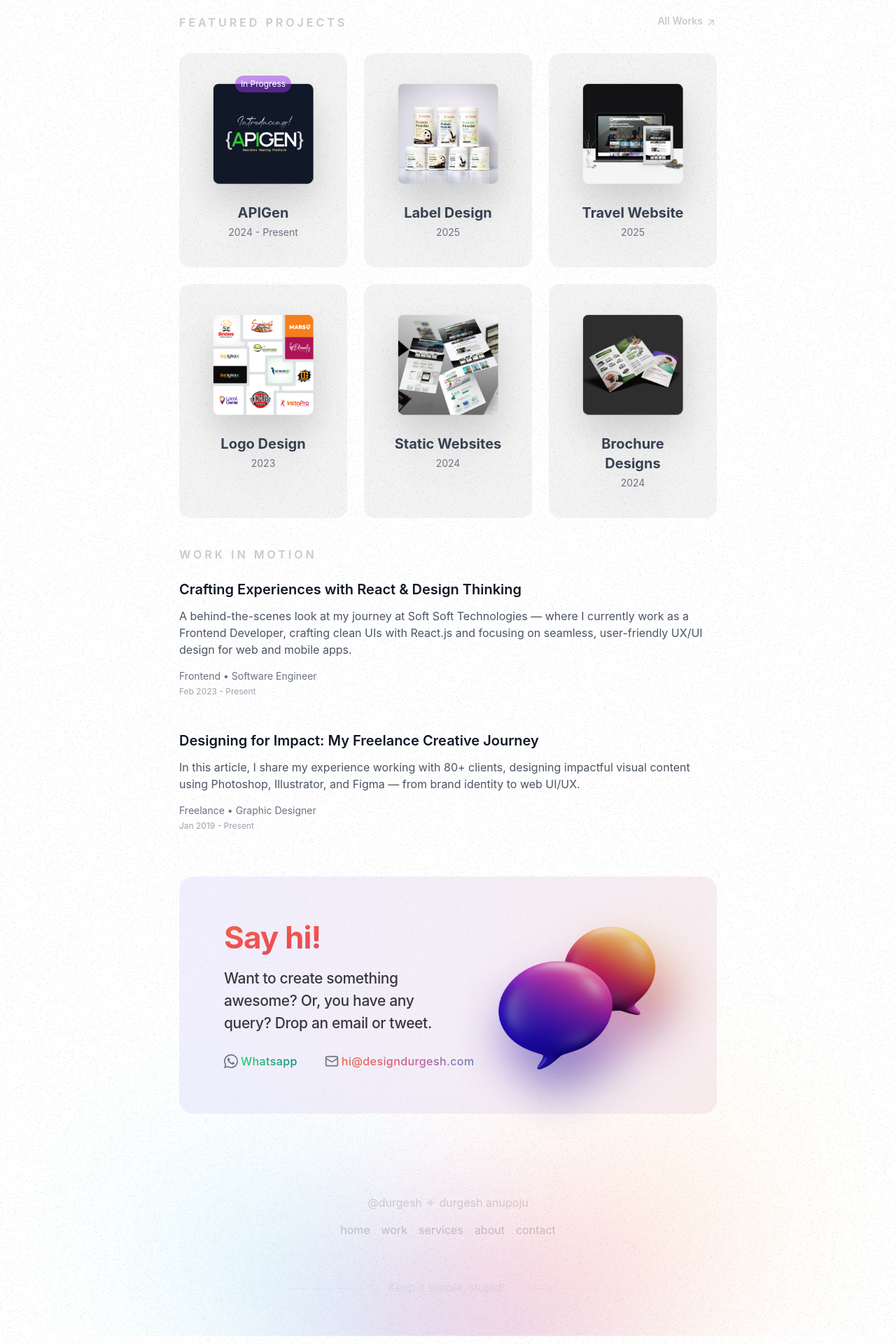
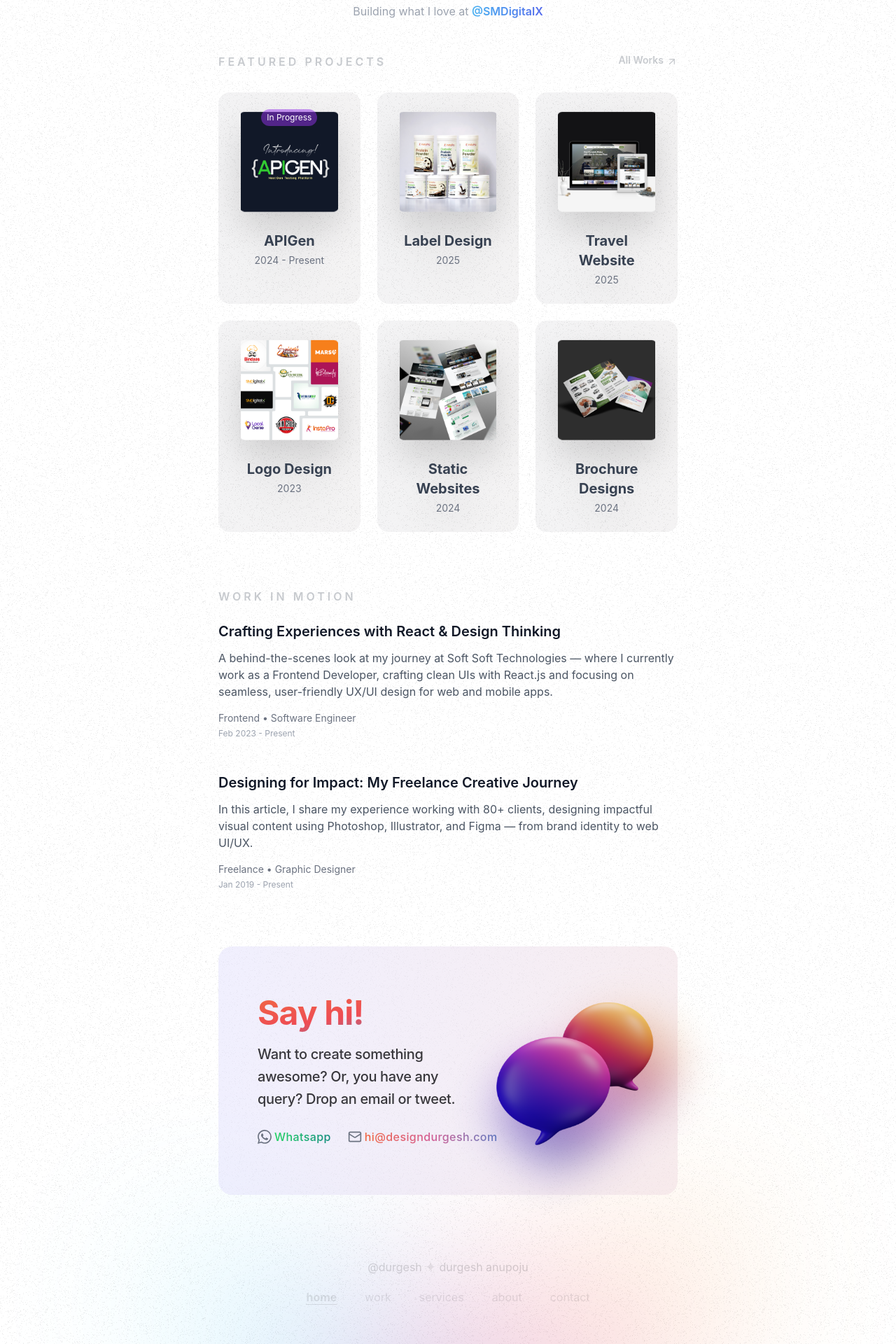
Before and after one commit to anupojudurgesh/portfolio-durgesh, a React (Vite) app: page / in a window 1280 px wide. Shown: the part 780-2700 px from the top of the page at 70% size. Built offline with nearby package versions, Linux system fonts and the light colour scheme.

Commit message:
Home Responsive Added

```diff
--- a/src/components/Experience.tsx
+++ b/src/components/Experience.tsx
@@ -90,7 +90,7 @@ const experiences = [
 
 const Experience = () => {
   return (
-    <section id="about" className="">
+    <section id="about" className="py-6 sm:py-10 px-6 ">
       <div className="container mx-auto">
         <div className="mb-6 text-start">
           <h2 className="text-base font-semibold text-gray-600 dark:text-gray-400 opacity-30 uppercase tracking-[.25em] mb-2">
--- a/src/components/Footer.tsx
+++ b/src/components/Footer.tsx
@@ -1,11 +1,13 @@
+import { Link, useLocation } from "react-router-dom";
+
 export const Footer = (): JSX.Element => {
   // Footer navigation links data
   const navLinks = [
-    { text: "home", isActive: false },
-    { text: "work", isActive: false },
-    { text: "services", isActive: false },
-    { text: "about", isActive: false },
-    { text: "contact", isActive: false },
+    { text: "home", path: "/" },
+    { text: "work", path: "/work" },
+    { text: "services", path: "/services" },
+    { text: "about", path: "/about" },
+    { text: "contact", path: "/contact" },
   ];
 
   return (
@@ -26,15 +28,33 @@ export const Footer = (): JSX.Element => {
         </div>
 
         {/* Navigation links */}
-        <nav className="flex flex-wrap items-center gap-4 justify-center">
-          {navLinks.map((link, index) => (
-            <div
-              key={index}
-              className={`font-12-12-med text-darklight-gray "opacity-40`}
-            >
-              {link.text}
-            </div>
-          ))}
+        <nav className="flex flex-wrap items-center gap-1 sm:gap-6 justify-center">
+          {navLinks.map((link, index) => {
+            const isActive = location.pathname === link.path;
+            return (
+              <Link
+                key={index}
+                to={link.path}
+                className={`
+                  px-2 py-1
+                  rounded
+                  transition
+                  text-darklight-gray
+                  opacity-50
+                  hover:opacity-80
+                  hover:text-black
+                  dark:hover:text-white
+                  ${
+                    isActive
+                      ? "opacity-100 text-black dark:text-white font-bold underline underline-offset-4"
+                      : ""
+                  }
+                `}
+              >
+                {link.text}
+              </Link>
+            );
+          })}
         </nav>
       </div>
       {/* Footer quote with decorative elements */}
@@ -54,26 +74,26 @@ export const Footer = (): JSX.Element => {
       </div> */}
       {/* Footer quote with decorative elements */}
 
-      <div className="relative w-[454px] max-w-md md:max-w-xl lg:max-w-2xl h-4 opacity-20 mx-auto mt-16 mb-12 z-0">
-        <div className="text-center absolute top-[-6px] bottom-0 left-1/2 transform -translate-x-1/2 text-base text-gray-400  ">
+      <div className="relative w-full max-w-md md:max-w-xl lg:max-w-2xl h-4 opacity-20 mx-auto mt-8 md:mt-16 mb-8 md:mb-12 z-0 px-2 sm:px-0">
+        <div className="text-center absolute top-[-6px] bottom-0 left-1/2 transform -translate-x-1/2 text-sm md:text-base text-gray-400 whitespace-nowrap w-full">
           Keep it simple, stupid!.
         </div>
 
         {/* Light theme images */}
-        <div className="absolute w-[127px] h-3.5 top-px left-0  bg-[url(/Rightbar.png)] bg-[100%_100%] bg-no-repeat dark:hidden" />
-        <div className="absolute w-[127px] h-3.5 top-px left-[330px] rotate-180  bg-no-repeat dark:hidden">
+        <div className="absolute w-[70px] sm:w-[100px] md:w-[127px] h-3.5 top-px left-0 bg-[url(/Rightbar.png)] bg-[100%_100%] bg-no-repeat dark:hidden" />
+        <div className="absolute w-[70px] sm:w-[100px] md:w-[127px] h-3.5 top-px right-0 rotate-180 bg-no-repeat dark:hidden">
           <img
-            className="absolute w-[127px] h-3.5 top-0 left-0 -rotate-180"
+            className="absolute w-full h-full top-0 left-0 -rotate-180"
             alt="Group"
             src="/Leftbar.png"
           />
         </div>
 
         {/* Dark theme images */}
-        <div className="absolute w-[127px] h-3.5 top-px left-0 opacity-50 bg-[url(/group-1938.png)] bg-[100%_100%] bg-no-repeat hidden dark:block" />
-        <div className="absolute w-[127px] h-3.5 top-px left-[330px] rotate-180 opacity-50 bg-no-repeat hidden dark:block">
+        <div className="absolute w-[70px] sm:w-[100px] md:w-[127px] h-3.5 top-px left-0 opacity-50 bg-[url(/group-1938.png)] bg-[100%_100%] bg-no-repeat hidden dark:block" />
+        <div className="absolute w-[70px] sm:w-[100px] md:w-[127px] h-3.5 top-px right-0 rotate-180 opacity-50 bg-no-repeat hidden dark:block">
           <img
-            className="absolute w-[127px] h-3.5 top-0 left-0 -rotate-180"
+            className="absolute w-full h-full top-0 left-0 -rotate-180"
             alt="Group"
             src="/group-1938-1.png"
           />
--- a/src/components/Hero.tsx
+++ b/src/components/Hero.tsx
@@ -2,41 +2,40 @@ import { motion } from "framer-motion";
 
 const Hero = () => {
   return (
-    <section className="pt-32 pb-12 md:pt-36 md:pb-2 relative overflow-hidden mt-10">
-      <div className="container mx-auto px-4 md:px-4 relative z-10">
+    <section className="pt-28 pb-10 md:pt-36 md:pb-2 relative overflow-hidden mt-6 sm:mt-8">
+      <div className="container mx-auto px-3 sm:px-4 md:px-4 relative z-10">
         {/* Designer, Image, and Coder Layout */}
-        <div className="flex flex-col md:flex-row items-center justify-between gap-12 md:gap-24">
-          {/* Coder Text */}
-          <div className="w-[50%] md:w-[30%] flex flex-col items-center">
-            {/* Designer Section */}
+        <div className="flex  md:flex-row items-center justify-between gap-8 sm:gap-12 md:gap-24">
+          {/* Designer Section */}
+          <div className="w-[30%] md:w-[30%] sm:w-[20%] flex  items-center mb-6 md:mb-0 p-4 px-6">
             <motion.div
               initial={{ opacity: 0, x: -20 }}
               animate={{ opacity: 1, x: 0 }}
               transition={{ duration: 0.6 }}
               className="relative"
             >
-              <h2 className="text-2xl md:text-5xl font-bold mb-4 text-gray-800 dark:text-white text-center">
+              <h2 className="text-2xl sm:text-3xl md:text-5xl font-bold mb-1 sm:mb-4 text-gray-800 dark:text-white text-center">
                 designer!
               </h2>
-              <p className="text-gray-600 dark:text-gray-300 mb-4 text-sm md:text-sm text-center">
+              <p className="text-gray-600 dark:text-gray-300 mb-2 sm:mb-4 text-[10px] leading-3 sm:text-base md:text-sm text-center">
                 Crafting complex ideas into elegant, intuitive designs users
                 love.
               </p>
             </motion.div>
           </div>
 
-          {/* Coder Section / Hero Image */}
-          <div className="w-[50%] md:w-[30%] flex flex-col items-center">
+          {/* Coder Section */}
+          <div className="w-[30%] md:w-[30%] flex flex-col items-center mb-6 pr-4 mt-2  sm:mb-10 md:mb-0 p-4">
             <motion.div
               initial={{ opacity: 0, x: 20 }}
               animate={{ opacity: 1, x: 0 }}
               transition={{ duration: 0.6, delay: 0.2 }}
               className="relative"
             >
-              <h2 className="text-5xl md:text-5xl font-bold mb-4 text-gray-800 dark:text-white text-center">
+              <h2 className="text-2xl sm:text-3xl md:text-5xl font-bold mb-1 sm:mb-4 text-gray-800 dark:text-white text-center">
                 {"<coder>"}
               </h2>
-              <p className="text-gray-600 dark:text-gray-300 mb-4 text-center text-sm md:text-sm">
+              <p className="text-gray-600 dark:text-gray-300 mb-2 sm:mb-4 text-[10px] leading-3 sm:text-base md:text-sm text-center">
                 Bringing designs to life with clean, efficient, and functional
                 code.
               </p>
@@ -53,7 +52,7 @@ const Hero = () => {
           <img
             src="/hero.png"
             alt="Hero"
-            className="w-full absolute top-[-150px] left-0 right-0 bottom-0 object-cover inset-0 -z-30"
+            className="w-full sm:max-w-md md:max-w-none ml-2 absolute top-[-110px] sm:top-[-120px] md:top-[-150px] left-0 right-0 bottom-0 object-cover inset-0 -z-30"
           />
         </motion.div>
       </div>
@@ -63,9 +62,9 @@ const Hero = () => {
         initial={{ opacity: 0, y: 30 }}
         animate={{ opacity: 1, y: 0 }}
         transition={{ duration: 0.6, delay: 0.4 }}
-        className="mt-10 max-w-3xl mx-auto text-center"
+        className="mt-36 sm:mt-56 md:mt-10 max-w-3xl mx-auto text-left sm:text-center px-4 sm:p-0"
       >
-        <p className="text-lg text-gray-700 dark:text-gray-300 mb-4 leading-relaxed mt-[300px] px-8">
+        <p className="text-base sm:text-lg text-gray-700 dark:text-gray-300 mb-4 leading-relaxed mt-12 sm:mt-72 md:mt-[300px] px-2 sm:px-8">
           Hi! I’m{" "}
           <span className="bg-gradient-to-r from-[#4AB1F1] via-[#566CEC] via-[#D749AF] to-[#FF7C51] bg-clip-text text-transparent font-semibold">
             Durgesh Anupoju!
@@ -75,7 +74,7 @@ const Hero = () => {
           goes into building stuff for brands and making digital ideas come to
           life.
         </p>
-        <p className="text-base text-gray-400">
+        <p className="text-sm sm:text-base text-gray-400 px-2 sm:px-8">
           Building what I love at{" "}
           <a
             href="https://www.smdigitalx.com"
@@ -87,7 +86,6 @@ const Hero = () => {
           </a>
         </p>
       </motion.div>
-
       {/* Background Gradients */}
     </section>
   );
--- a/src/components/Layout.tsx
+++ b/src/components/Layout.tsx
@@ -21,7 +21,7 @@ const Layout = ({ children }) => {
           <div className="flex flex-col h-full justify-between">
             {/* Header gradient */}
             <img
-              className="`
+              className="
                 w-full h-[670px]                  /* desktop */
                 lg:h-[670px]
                 md:h-[520px]                     /* tablets */
@@ -38,8 +38,8 @@ const Layout = ({ children }) => {
                 w-full h-[659px]
                 lg:h-[659px]
                 md:h-[520px]
-                sm:h-[500px]
-                xs:h-[400px]
+                sm:h-[420px]
+                xs:h-[320px]
               "
               alt="Footer gradient"
               src="/footer-gradient.svg"
@@ -51,10 +51,10 @@ const Layout = ({ children }) => {
         <main
           className="
             max-w-4xl mx-auto flex-1 z-10
-            px-4                           /* default side-padding mobile */
-            sm:px-6                        /* a bit wider on phones */
-            md:px-8                        /* tablets */
-            lg:px-0                        /* desktop unchanged */
+            px-4
+            sm:px-6
+            md:px-8
+            lg:px-0
           "
         >
           {children}
--- a/src/components/Projects.tsx
+++ b/src/components/Projects.tsx
@@ -256,10 +256,10 @@ const Projects = () => {
   };
 
   return (
-    <section id="work" className="py-10 ">
+    <section id="work" className="py-6 sm:py-10 px-6 ">
       <div className="container mx-auto  relative z-10">
-        <div className="mb-6 text-start flex justify-between">
-          <h2 className="text-base font-semibold text-gray-600 dark:text-gray-400 opacity-30 uppercase tracking-[.25em] mb-2">
+        <div className="mb-6 text-start flex flex-col sm:flex-row justify-between">
+          <h2 className="text-base font-semibold text-gray-600 dark:text-gray-400 opacity-30 uppercase tracking-[.25em] mb-2 ">
             FEATURED PROJECTS
           </h2>
           <Link
@@ -278,7 +278,7 @@ const Projects = () => {
           initial="hidden"
           whileInView="show"
           viewport={{ once: true, amount: 0.2 }}
-          className="grid grid-cols-1 md:grid-cols-2 lg:grid-cols-3 gap-6"
+          className="grid grid-cols-2 md:grid-cols-2 lg:grid-cols-3 sm:grid-cols-2 gap-6"
         >
           {projects.map((project) => (
             <motion.div
@@ -295,22 +295,22 @@ overflow-hidden transition-transform duration-300 hover:scale-[1.03]
                   hoveredProject === project.id ? "blur-md  " : ""
                 }`}
               >
-                <div className="px-10 py-10 drop-shadow-2xl ">
+                <div className="sm:px-8 sm:py-6 px-2 py-4  drop-shadow-2xl ">
                   <div className="aspect-w-1 aspect-h-1 w-full flex justify-center items-end ">
                     <img
                       src={project.image}
                       alt={project.title}
-                      className={`w-[150px] h-[150px] object-cover transition-all duration-300
+                      className={`sm:w-[150px] sm:h-[150px] w-[100px] h-[100px] object-cover transition-all duration-300
                       `}
                     />
                     {project.featured && (
-                      <span className="absolute top-8 left-26 bg-purple-600/50 text-white text-xs px-2 py-1 flex rounded-full z-10">
+                      <span className="absolute top-4 sm:top-6 left-26 bg-purple-600/50 text-white text-[8px]  sm:text-xs px-2 py-0.5 sm:px-2 sm:py-1 flex rounded-full z-10">
                         In Progress
                       </span>
                     )}
                   </div>
-                  <div className=" text-center mt-6">
-                    <h4 className="text-gray-700 dark:text-white  text-xl font-bold mb-1">
+                  <div className=" text-center sm:mt-6 mt-2">
+                    <h4 className="text-gray-700 dark:text-white  text-base sm:text-xl font-bold mb-1">
                       {project.title}
                     </h4>
                     {/* <p className="text-gray-500 dark:text-gray-400 text-sm">
@@ -322,7 +322,7 @@ overflow-hidden transition-transform duration-300 hover:scale-[1.03]
                   </div>
                 </div>
               </div>
-              <div className="flex flex-col items-center justify-center absolute inset-0 p-10 transition-opacity duration-300">
+              <div className="flex flex-col items-center justify-center absolute inset-0 p-1 sm:p-4 transition-opacity duration-300">
                 <button
                   className={`  text-gray-800 dark:text-white transition-transform duration-300 ${
                     hoveredProject === project.id
@@ -330,10 +330,12 @@ overflow-hidden transition-transform duration-300 hover:scale-[1.03]
                       : "translate-y-8 opacity-0 bg-white dark:bg-gray-800"
                   }`}
                 >
-                  <h4 className="text-white text-xl font-bold mb-1">
+                  <h4 className="text-white sm:text-xl text-base font-bold mb-1">
                     {project.title}
                   </h4>
-                  <p className="text-gray-300 text-sm">{project.description}</p>
+                  <p className="text-gray-300 text-sm sm:text-base">
+                    {project.description}
+                  </p>
                   <div className="flex items-center justify-center mt-2">
                     <MoveUpRight className="w-6 h-6 px-1 py-1 text-gray-100 bg-gray-900 dark:bg-gray-200 dark:text-gray-900 rounded-md " />
                   </div>
--- a/src/components/SayHi.tsx
+++ b/src/components/SayHi.tsx
@@ -17,25 +17,25 @@ const SayHiByAnima = () => {
   ];
 
   return (
-    <section className="flex w-full max-w-4xl mx-auto my-16 relative">
+    <section className="flex w-full py-6 sm:py-10 px-6  max-w-4xl mx-auto  relative">
       <div
         className="w-full rounded-[20px] px-8
   bg-gradient-to-r from-[rgba(226,224,253,0.5)] to-[rgba(241,222,228,0.55)]
   dark:from-[rgba(30,28,50,0.5)] dark:to-[rgba(43,22,29,0.55)]"
       >
-        <div className="flex flex-col md:flex-row items-center justify-between p-8">
+        <div className="flex flex-col md:flex-row items-center justify-between sm:px-6 sm:py-10 px-4 py-8">
           {/* Left section */}
           <div className="w-full md:w-[314px]">
-            <h2 className="bg-gradient-to-br from-[rgba(240,104,68,1)] via-[rgba(238,76,84,1)] via-[rgba(212,94,149,1)] via-[rgba(156,108,166,1)] to-[rgba(101,131,193,1)] bg-clip-text text-transparent font-bold text-[44px] tracking-[-0.88px] leading-[52.8px] font-['Inter',Helvetica]">
+            <h2 className=" bg-gradient-to-br from-[rgba(240,104,68,1)] via-[rgba(238,76,84,1)] via-[rgba(212,94,149,1)] via-[rgba(156,108,166,1)] to-[rgba(101,131,193,1)] bg-clip-text text-transparent font-bold text-5xl tracking-[-0.88px] leading-[52.8px] text-center sm:text-left">
               Say hi!
             </h2>
 
-            <p className="mt-4 opacity-80  font-medium text-[21px] tracking-[-0.36px] leading-8">
+            <p className="mt-4 opacity-80  text-center sm:text-left font-medium text-xl tracking-[-0.36px] leading-8">
               Want to create something awesome? Or, you have any query? Drop an
               email or tweet.
             </p>
 
-            <div className="flex items-start gap-[39px] mt-6">
+            <div className="flex sm:items-start items-center sm:gap-6 sm:mt-6  mt-6 flex-col sm:flex-row">
               {contactOptions.map((option, index) => (
                 <div
                   key={index}
--- a/src/pages/Home.tsx
+++ b/src/pages/Home.tsx
@@ -61,12 +61,12 @@ export const HomeDark = (): JSX.Element => {
         <div className="absolute inset-0 pointer-events-none z-0">
           <div className="flex flex-col h-full justify-between">
             <img
-              className="w-full h-[670px]"
+              className="w-full  h-[180px] sm:h-[400px] md:h-[500px] lg:h-[670px]"
               alt="Header gradient"
               src="/header-gradient.svg"
             />
             <img
-              className="w-full h-[659px]"
+              className="w-full h-[180px] sm:h-[350px] md:h-[450px] lg:h-[659px]"
               alt="Footer gradient"
               src="/footer-gradient.svg"
             />
@@ -74,7 +74,7 @@ export const HomeDark = (): JSX.Element => {
         </div>
 
         {/* Main content */}
-        <div className="max-w-3xl mx-auto flex-1 z-10 relative">
+        <div className="max-w-3xl mx-auto flex-1 z-10 relative px-2 sm:px-6 md:px-8">
           <Header />
           <Hero />
           <Projects />
```
Also changed, not shown: src/components/Header.tsx (+22 -18 lines).
